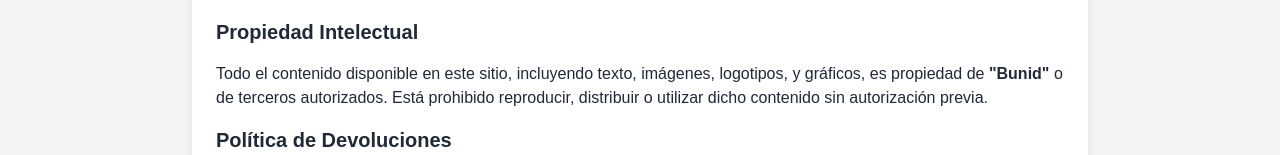
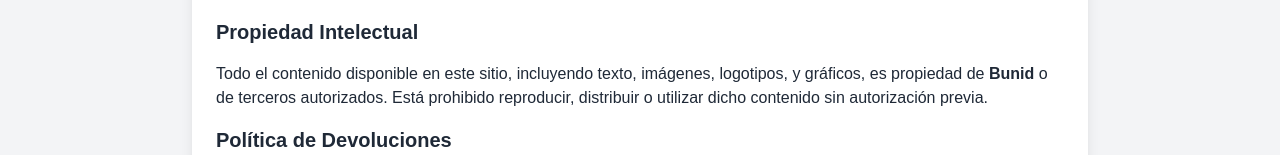
Before and after one commit to AntonioPeral/proyectoPV24, a Next.js app: page /terminos in a window 1280 px wide. Shown: the part 422-577 px from the top of the page. Built offline with nearby package versions, Linux system fonts and the light colour scheme.

Commit message:
correcion en metodo de pago

```diff
--- a/src/app/metodopago/page.tsx
+++ b/src/app/metodopago/page.tsx
@@ -2,10 +2,15 @@
 
 import React, { useState } from "react";
 
+interface PaymentMethod {
+  paymentType: string;
+  details: string;
+}
+
 const MetodosDePago: React.FC = () => {
-  const [paymentMethods, setPaymentMethods] = useState<any[]>([]);
-  const [paymentType, setPaymentType] = useState("");
-  const [details, setDetails] = useState("");
+  const [paymentMethods, setPaymentMethods] = useState<PaymentMethod[]>([]);
+  const [paymentType, setPaymentType] = useState<string>("");
+  const [details, setDetails] = useState<string>("");
 
   const handleAddPaymentMethod = () => {
     if (!paymentType || !details) {
@@ -31,7 +36,9 @@
 
       {/* Formulario */}
       <main className="max-w-4xl bg-white shadow-lg rounded-lg p-6 mt-6 space-y-6">
-        <h2 className="text-xl font-semibold text-gray-800">Registrar un nuevo método de pago</h2>
+        <h2 className="text-xl font-semibold text-gray-800">
+          Registrar un nuevo método de pago
+        </h2>
 
         {/* Tipo de pago */}
         <div className="flex flex-col space-y-2">
@@ -47,10 +54,14 @@
             <option value="" disabled>
               Selecciona un tipo de pago
             </option>
-            <option value="Tarjeta de Crédito/Débito">Tarjeta de Crédito/Débito</option>
+            <option value="Tarjeta de Crédito/Débito">
+              Tarjeta de Crédito/Débito
+            </option>
             <option value="Depósito Bancario">Depósito Bancario</option>
             <option value="PayPal">PayPal</option>
-            <option value="Transferencia Bancaria">Transferencia Bancaria</option>
+            <option value="Transferencia Bancaria">
+              Transferencia Bancaria
+            </option>
           </select>
         </div>
 
@@ -80,7 +91,9 @@
         {/* Métodos de Pago Registrados */}
         {paymentMethods.length > 0 && (
           <div className="mt-6">
-            <h3 className="text-lg font-semibold text-gray-800">Métodos Registrados</h3>
+            <h3 className="text-lg font-semibold text-gray-800">
+              Métodos Registrados
+            </h3>
             <ul className="space-y-4 mt-4">
               {paymentMethods.map((method, index) => (
                 <li
@@ -88,7 +101,9 @@
                   className="flex justify-between items-center bg-gray-50 p-4 rounded shadow"
                 >
                   <div>
-                    <p className="font-medium text-gray-800">{method.paymentType}</p>
+                    <p className="font-medium text-gray-800">
+                      {method.paymentType}
+                    </p>
                     <p className="text-gray-600">{method.details}</p>
                   </div>
                   <button
--- a/src/app/terminos/page.tsx
+++ b/src/app/terminos/page.tsx
@@ -42,7 +42,7 @@
         <p>
           Todo el contenido disponible en este sitio, incluyendo texto,
           imágenes, logotipos, y gráficos, es propiedad de{" "}
-          <strong>"Bunid"</strong> o de terceros autorizados. Está prohibido
+          <strong>Bunid</strong> o de terceros autorizados. Está prohibido
           reproducir, distribuir o utilizar dicho contenido sin autorización
           previa.
         </p>
```
